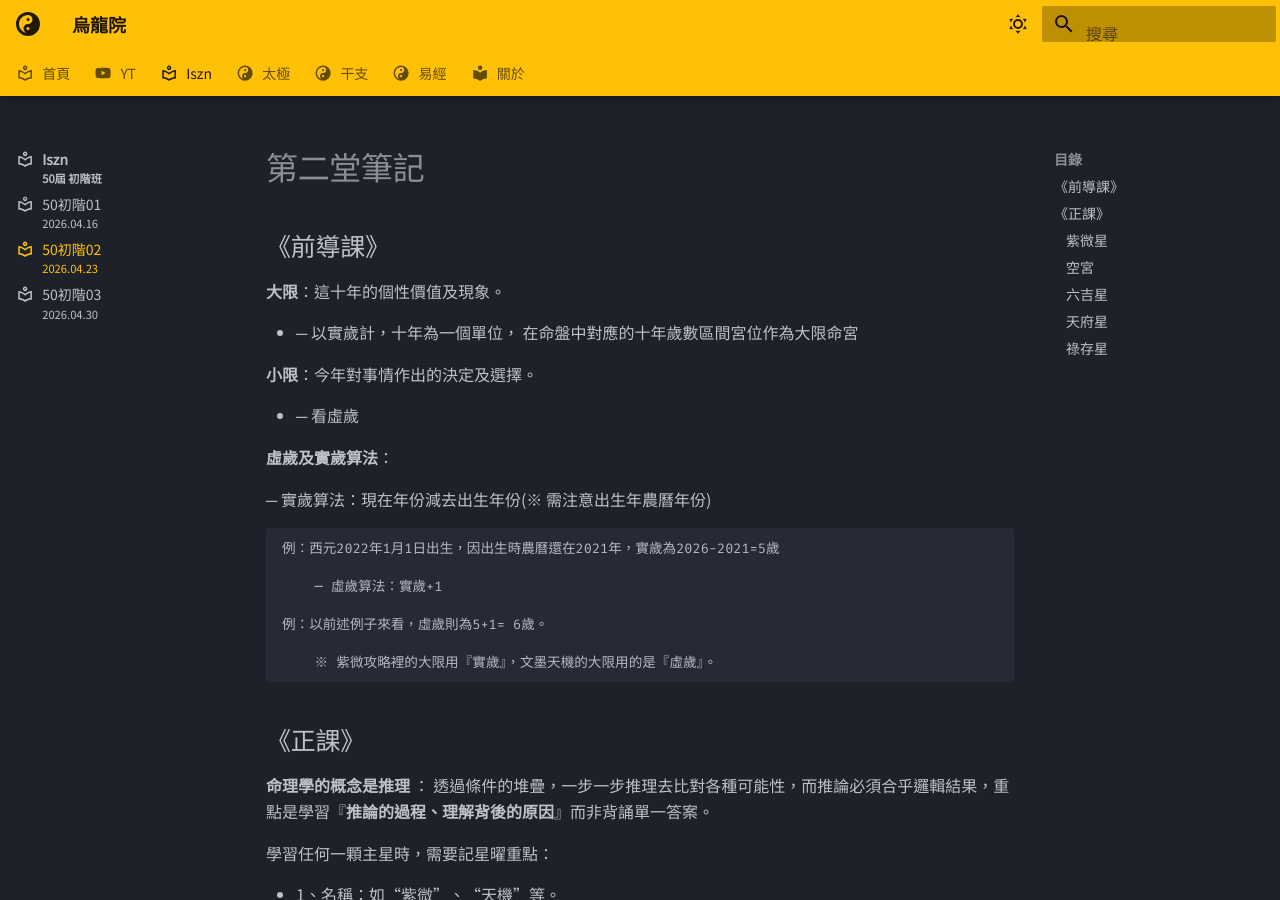
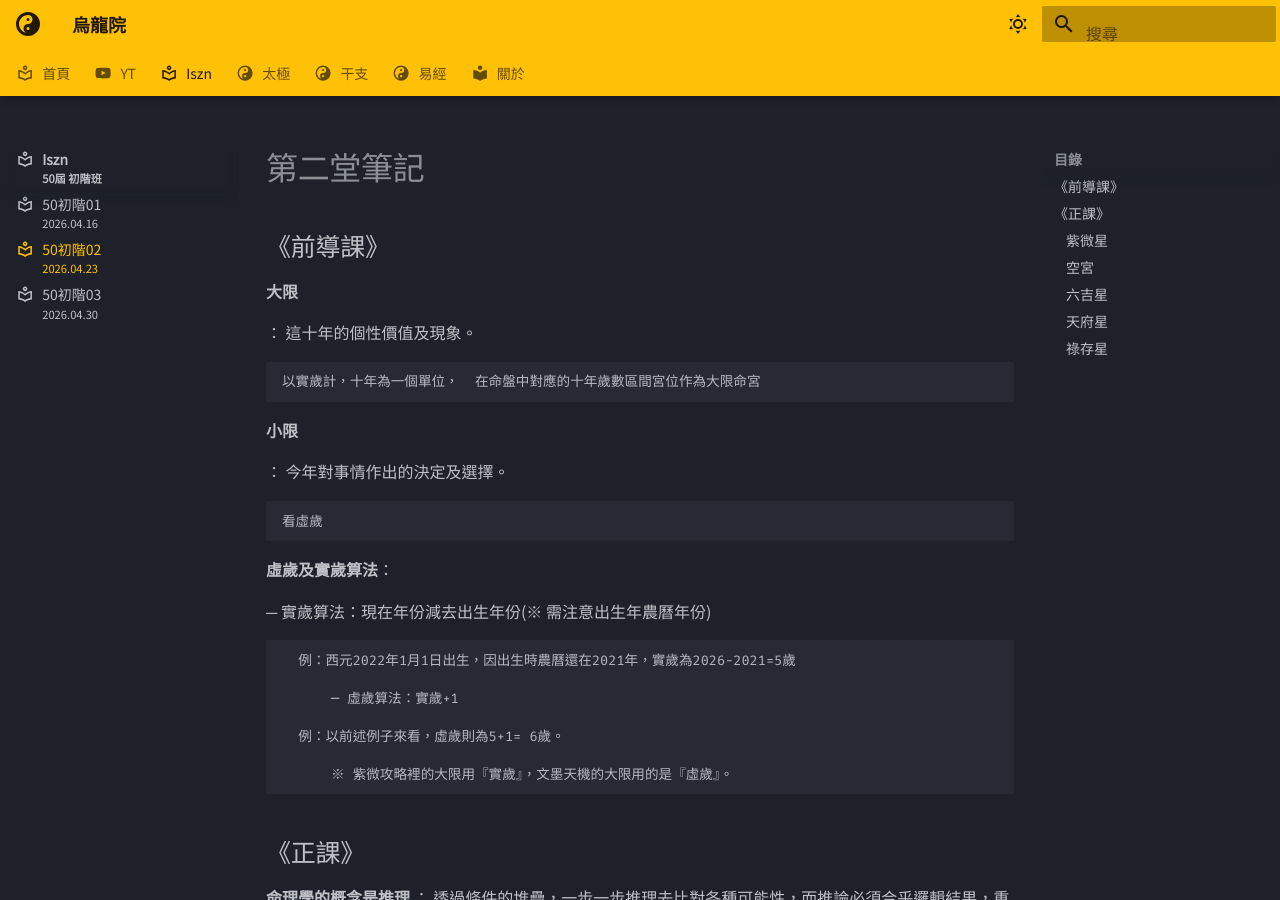
Before and after one commit to oolongyuan/oolongyuan.github.io, an MkDocs documentation site: the page built from docs/iszn/class_02.md, in a window 1280 px wide and 900 px high. Built offline with MkDocs 1.6.1 and Material for MkDocs 9.7.7, drawn with Linux system fonts in a browser that asks for light colours; some web fonts are replaced.

Commit message:
formatting with highlight and underline.

````diff
--- a/docs/iszn/class_02.md
+++ b/docs/iszn/class_02.md
@@ -9,26 +9,32 @@ subtitle: 2026.04.23
 
 ## 《前導課》
 
-**大限**：這十年的個性價值及現象。
+**大限**
 
- * ─ 以實歲計，十年為一個單位，  在命盤中對應的十年歲數區間宮位作為大限命宮
+：  這十年的個性價值及現象。
 
-**小限**：今年對事情作出的決定及選擇。
+    以實歲計，十年為一個單位，  在命盤中對應的十年歲數區間宮位作為大限命宮
 
- * ─ 看虛歲
+
+**小限**
+
+：  今年對事情作出的決定及選擇。
+
+    看虛歲
 
 **虛歲及實歲算法**：
 
  ─ 實歲算法：現在年份減去出生年份(※ 需注意出生年農曆年份)
 
-    例：西元2022年1月1日出生，因出生時農曆還在2021年，實歲為2026-2021=5歲
+```
+  例：西元2022年1月1日出生，因出生時農曆還在2021年，實歲為2026-2021=5歲
 
-        ─ 虛歲算法：實歲+1
+      ─ 虛歲算法：實歲+1
 
-    例：以前述例子來看，虛歲則為5+1= 6歲。
+  例：以前述例子來看，虛歲則為5+1= 6歲。
 
-        ※ 紫微攻略裡的大限用『實歲』，文墨天機的大限用的是『虛歲』。
-
+      ※ 紫微攻略裡的大限用『實歲』，文墨天機的大限用的是『虛歲』。
+```
 
 ## 《正課》
 
````
